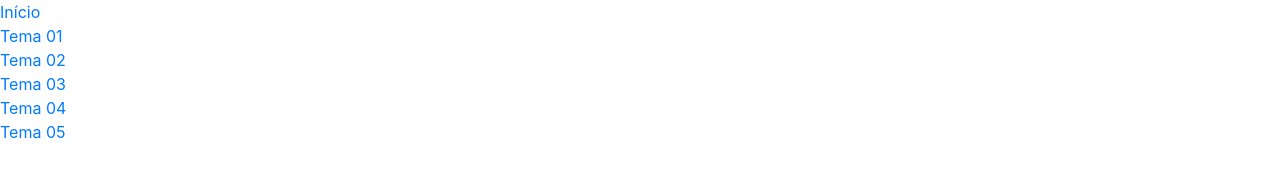
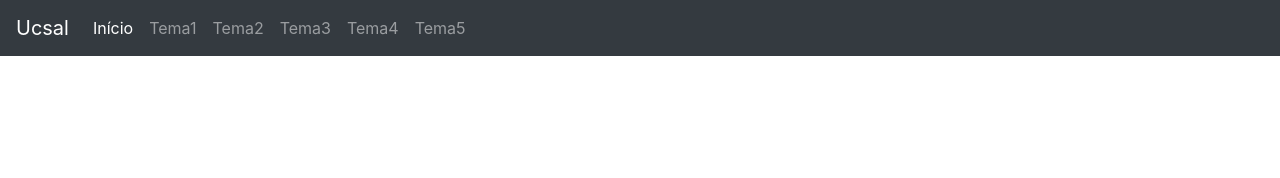
Before and after one commit to engenhariaep/engenhariaep.github.io, a plain HTML site: page index.html in a window 1280 px wide. Drawn offline with nearby package versions, Linux system fonts and the light colour scheme.

Commit message:
Update index.html

```diff
--- a/index.html
+++ b/index.html
@@ -1,5 +1,5 @@
 <!DOCTYPE html>
-
+<html>
   <head>
 
     <link rel="stylesheet" href="https://stackpath.bootstrapcdn.com/bootstrap/4.1.3/css/bootstrap.min.css" integrity="sha384-MCw98/SFnGE8fJT3GXwEOngsV7Zt27NXFoaoApmYm81iuXoPkFOJwJ8ERdknLPMO" crossorigin="anonymous">
@@ -10,14 +10,35 @@
 
   <body>
 
-      <ul class="nav navbar-nav navbar-right">
-        <li><a href="index.html">Início</a></li>
-        <li><a href="tema01.html">Tema 01</a></li>
-        <li><a href="tema02.html">Tema 02</a></li>
-        <li><a href="tema03.html">Tema 03</a></li>
-        <li><a href="tema04.html">Tema 04</a></li>
-        <li><a href="tema05.html">Tema 05</a></li>
-      </ul>
+      <nav class="navbar navbar-expand-lg navbar-dark bg-dark">
+  <button class="navbar-toggler" type="button" data-toggle="collapse" data-target="#navbarTogglerDemo03" aria-controls="navbarTogglerDemo03" aria-expanded="false" aria-label="Toggle navigation">
+    <span class="navbar-toggler-icon"></span>
+  </button>
+  <a class="navbar-brand" href="#">Ucsal</a>
+
+  <div class="collapse navbar-collapse" id="navbarTogglerDemo03">
+    <ul class="navbar-nav mr-auto mt-2 mt-lg-0">
+      <li class="nav-item active">
+        <a class="nav-link" href="index.html">Início <span class="sr-only">(current)</span></a>
+      </li>
+      <li class="nav-item">
+        <a class="nav-link" href="tema1.html">Tema1</a>
+      </li>
+      <li class="nav-item">
+        <a class="nav-link " href="tema02.html">Tema2</a>
+      </li>
+	  <li class="nav-item">
+        <a class="nav-link" href="tema03.html">Tema3</a>
+      </li>
+	  <li class="nav-item">
+        <a class="nav-link" href="tema04.html">Tema4</a>
+      </li>
+	  <li class="nav-item">
+        <a class="nav-link" href="tema05.html">Tema5</a>
+      </li>
+    </ul>
+  </div>
+</nav>
 
   </body>
 
```
